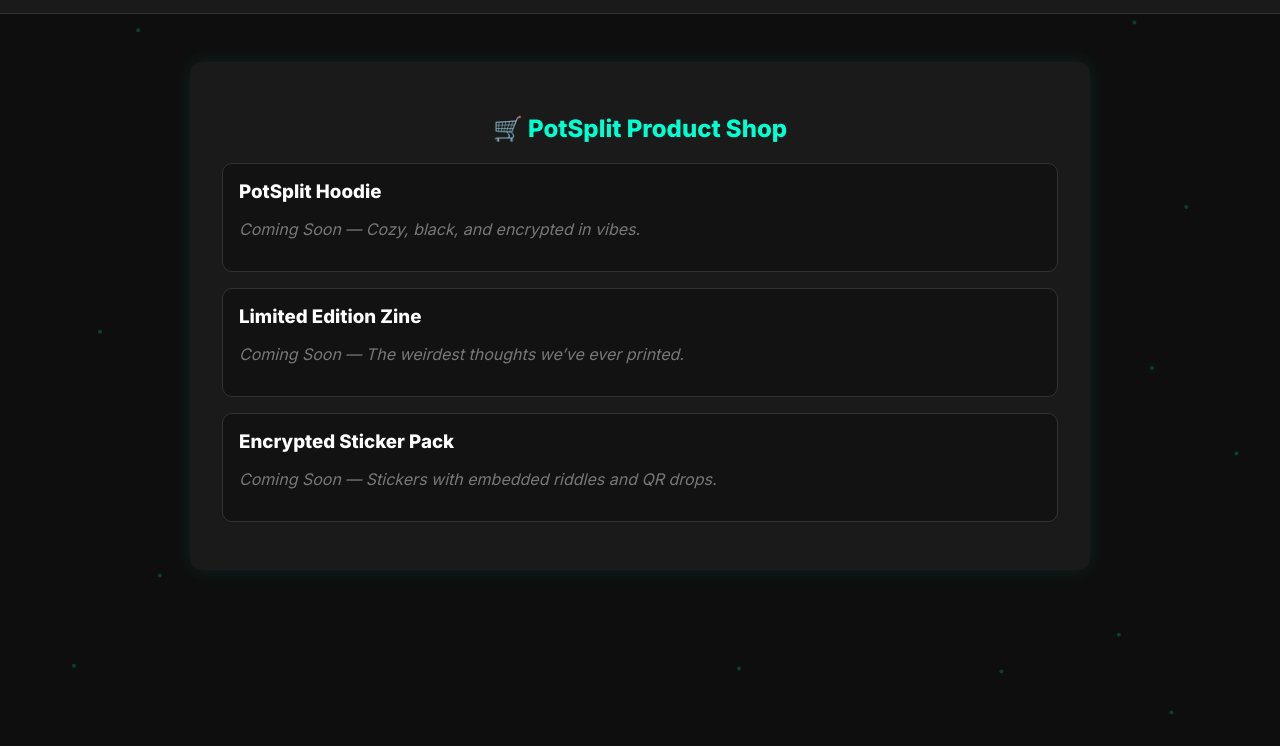
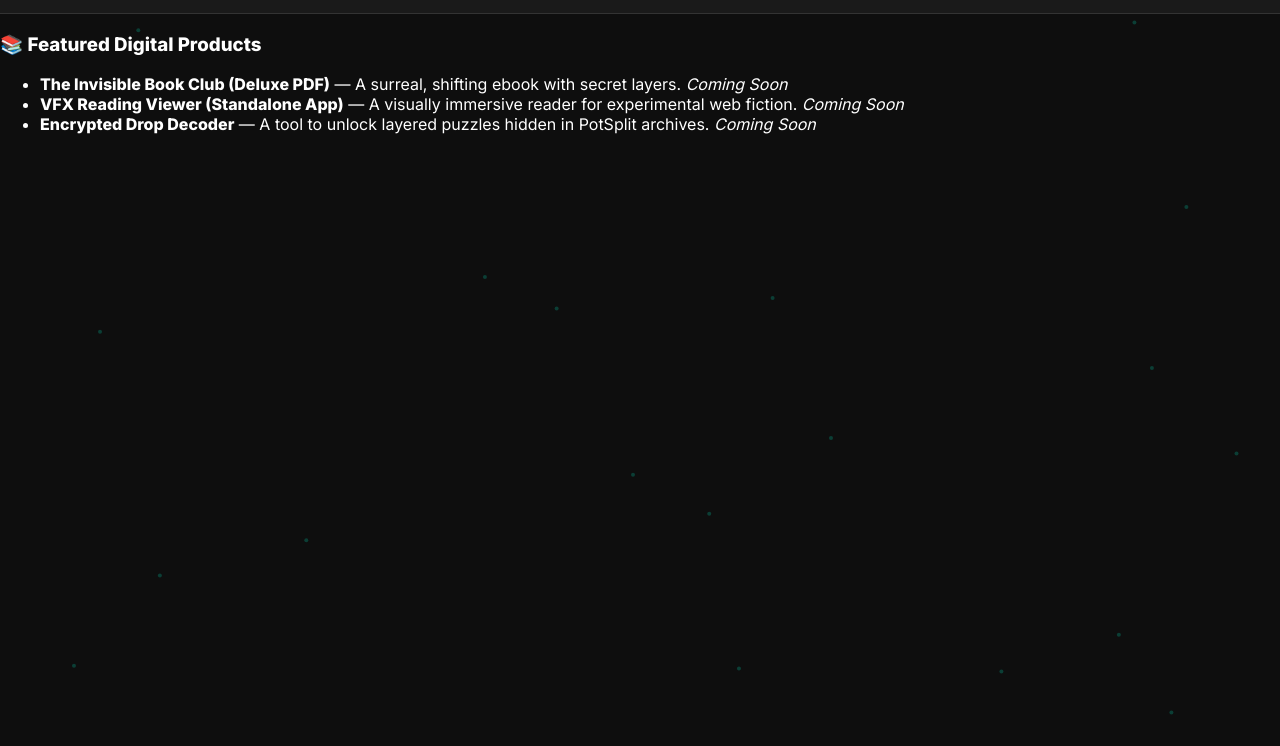
Before and after one commit to PotSplit/PotSplit, a website: page shop/shop.html in a window 1280 px wide. Shown: the part 54-800 px from the top of the page. Drawn offline with nearby package versions, Linux system fonts and the light colour scheme.

Commit message:
Update shop.html updated products

```diff
--- a/shop/shop.html
+++ b/shop/shop.html
@@ -87,21 +87,23 @@
     </nav>
   </header>
 
-  <main>
-    <h2>🛒 PotSplit Product Shop</h2>
-    <div class="product">
-      <h3>PotSplit Hoodie</h3>
-      <p class="coming-soon">Coming Soon — Cozy, black, and encrypted in vibes.</p>
-    </div>
-    <div class="product">
-      <h3>Limited Edition Zine</h3>
-      <p class="coming-soon">Coming Soon — The weirdest thoughts we’ve ever printed.</p>
-    </div>
-    <div class="product">
-      <h3>Encrypted Sticker Pack</h3>
-      <p class="coming-soon">Coming Soon — Stickers with embedded riddles and QR drops.</p>
-    </div>
-  </main>
+<section>
+  <h3>📚 Featured Digital Products</h3>
+  <ul>
+    <li>
+      <strong>The Invisible Book Club (Deluxe PDF)</strong> — A surreal, shifting ebook with secret layers.
+      <em class="product-coming-soon">Coming Soon</em>
+    </li>
+    <li>
+      <strong>VFX Reading Viewer (Standalone App)</strong> — A visually immersive reader for experimental web fiction.
+      <em class="product-coming-soon">Coming Soon</em>
+    </li>
+    <li>
+      <strong>Encrypted Drop Decoder</strong> — A tool to unlock layered puzzles hidden in PotSplit archives.
+      <em class="product-coming-soon">Coming Soon</em>
+    </li>
+  </ul>
+</section>
 
   <div id="tsparticles"></div>
   <script src="https://cdn.jsdelivr.net/npm/tsparticles@2/tsparticles.bundle.min.js"></script>
```
